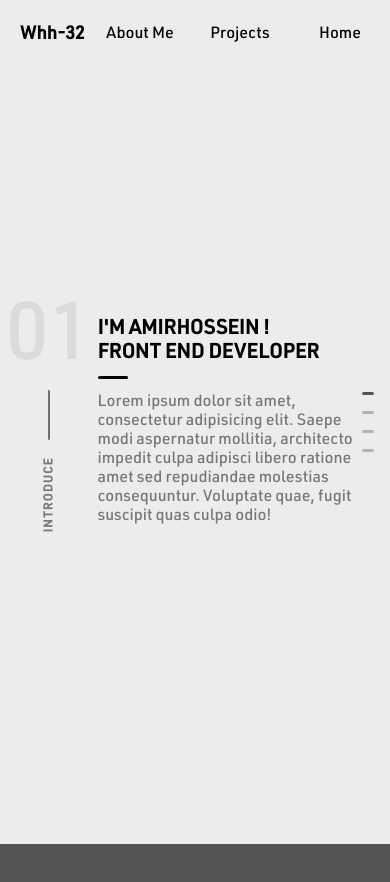
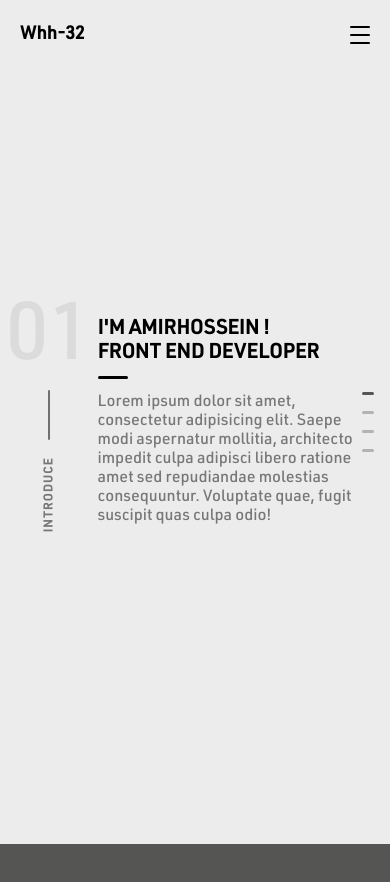
Before and after one commit to Whh-32/whh-32.github.io, a plain HTML site: page index.html in a window 390 px wide. Shown: the top 882 px of the page. Drawn offline with Linux system fonts and the light colour scheme.

Commit message:
start responsive

```diff
--- a/css/style.css
+++ b/css/style.css
@@ -43,7 +43,7 @@ header {
     background-color: var(--lightColor);
 }
 
-.leftHeader > span {
+.leftHeader>span {
     font-size: 18px;
     font-weight: 900;
     margin-left: 20px;
@@ -59,7 +59,11 @@ header {
     background-color: var(--lightColor);
 }
 
-.rightHeader > ul {
+.menu {
+    display: none;
+}
+
+.rightHeader>.subMenu {
     display: flex;
     align-items: center;
     justify-content: center;
@@ -67,7 +71,7 @@ header {
     list-style: none;
 }
 
-.rightHeader > ul > li {
+.rightHeader>.subMenu>li {
     display: flex;
     align-items: center;
     justify-content: center;
@@ -75,7 +79,7 @@ header {
     height: 100%;
 }
 
-.rightHeader > ul > li > a {
+.rightHeader>.subMenu>li>a {
     display: block;
     text-decoration: none;
     color: rgb(0, 0, 0);
@@ -105,13 +109,13 @@ header {
     flex-flow: column;
 }
 
-.leftParts > .pageNumber > span {
+.leftParts>.pageNumber>span {
     display: block;
     font-size: 80px;
     color: var(--lightInLight);
 }
 
-.leftParts > .yLine > span {
+.leftParts>.yLine>span {
     display: block;
     width: 2px;
     height: 50px;
@@ -119,7 +123,7 @@ header {
     background-color: rgb(112, 112, 112);
 }
 
-.leftParts > .text  {
+.leftParts>.text {
     letter-spacing: 1px;
     height: 110px;
     font-size: 12px;
@@ -141,17 +145,17 @@ header {
     flex-flow: column;
 }
 
-.rightParts > .title {
+.rightParts>.title {
     margin-bottom: 10px;
 }
 
-.rightParts > .title > span {
+.rightParts>.title>span {
     color: rgb(0, 0, 0);
     font-size: 20px;
     font-weight: 900;
 }
 
-.rightParts > .xLine {
+.rightParts>.xLine {
     width: 30px;
     height: 3px;
     border-radius: 20px;
@@ -159,7 +163,7 @@ header {
     background-color: rgb(0, 0, 0);
 }
 
-.rightParts > .description {
+.rightParts>.description {
     color: rgb(119, 119, 119);
     font-size: 16px;
     max-width: 500px;
@@ -172,29 +176,30 @@ header {
     background-color: var(--darkColor);
 }
 
-.dark >.leftParts > .pageNumber > span {
+.dark>.leftParts>.pageNumber>span {
     color: var(--darkInDark);
 }
 
-.dark > .leftParts > .yLine > span {
+.dark>.leftParts>.yLine>span {
     background-color: rgb(230, 230, 230);
 }
 
-.dark > .leftParts > .text  {
+.dark>.leftParts>.text {
     color: rgb(212, 212, 212);
 }
 
-.dark > .rightParts > .title > span {
+.dark>.rightParts>.title>span {
     color: rgb(255, 255, 255);
 }
 
-.dark > .rightParts > .xLine {
+.dark>.rightParts>.xLine {
     background-color: rgb(255, 255, 255);
 }
 
-.dark > .rightParts > .description {
+.dark>.rightParts>.description {
     color: rgb(196, 196, 196);
 }
+
 /******************************* custom scroll bar *****************************/
 
 html {
@@ -208,7 +213,7 @@ html {
     right: 0;
 }
 
-.customScroll > ul {
+.customScroll>ul {
     display: flex;
     flex-flow: column;
     align-items: center;
@@ -217,7 +222,7 @@ html {
     margin-right: 8px;
 }
 
-.customScroll > ul > li {
+.customScroll>ul>li {
     margin: 8px;
     width: 12px;
     height: 3px;
@@ -226,22 +231,22 @@ html {
     cursor: pointer;
 }
 
-.customScroll > ul > li.dark {
+.customScroll>ul>li.dark {
     background-color: var(--darkInDark);
 }
 
-.customScroll > ul > li.active {
+.customScroll>ul>li.active {
     background-color: var(--darkColor);
 }
 
-.customScroll > ul > li.dark.active {
+.customScroll>ul>li.dark.active {
     background-color: var(--lightColor);
 }
 
 /* width */
 ::-webkit-scrollbar {
     width: 4px;
-    /* display: none; */
+    display: none;
 }
 
 /* Track */
@@ -260,3 +265,27 @@ html {
 ::-webkit-scrollbar-thumb:hover {
     background: #555;
 }
+
+/******************************** other device **********************/
+
+@media only screen and (max-width: 480px) {
+    .menu {
+        display: flex;
+        flex-flow: column;
+        list-style: none;
+        margin-right: 20px;
+    }
+
+    .menu>li {
+        width: 20px;
+        height: 2px;
+        background-color: rgb(0, 0, 0);
+        margin: 3px 0;
+        border-radius: 20px;
+    }
+
+    .subMenu li {
+        display: none !important;
+    }
+
+}
--- a/index.html
+++ b/index.html
@@ -17,7 +17,12 @@
                 <span>Whh-32</span>
             </div>
             <div class="rightHeader">
-                <ul>
+                <ul class="menu">
+                    <li></li>
+                    <li></li>
+                    <li></li>
+                </ul>
+                <ul class="subMenu">
                     <li><a href="#">Home</a></li>
                     <li><a href="#">Projects</a></li>
                     <li><a href="#">About Me</a></li>
```
Lines whose indentation alone changed are shown as unchanged.
